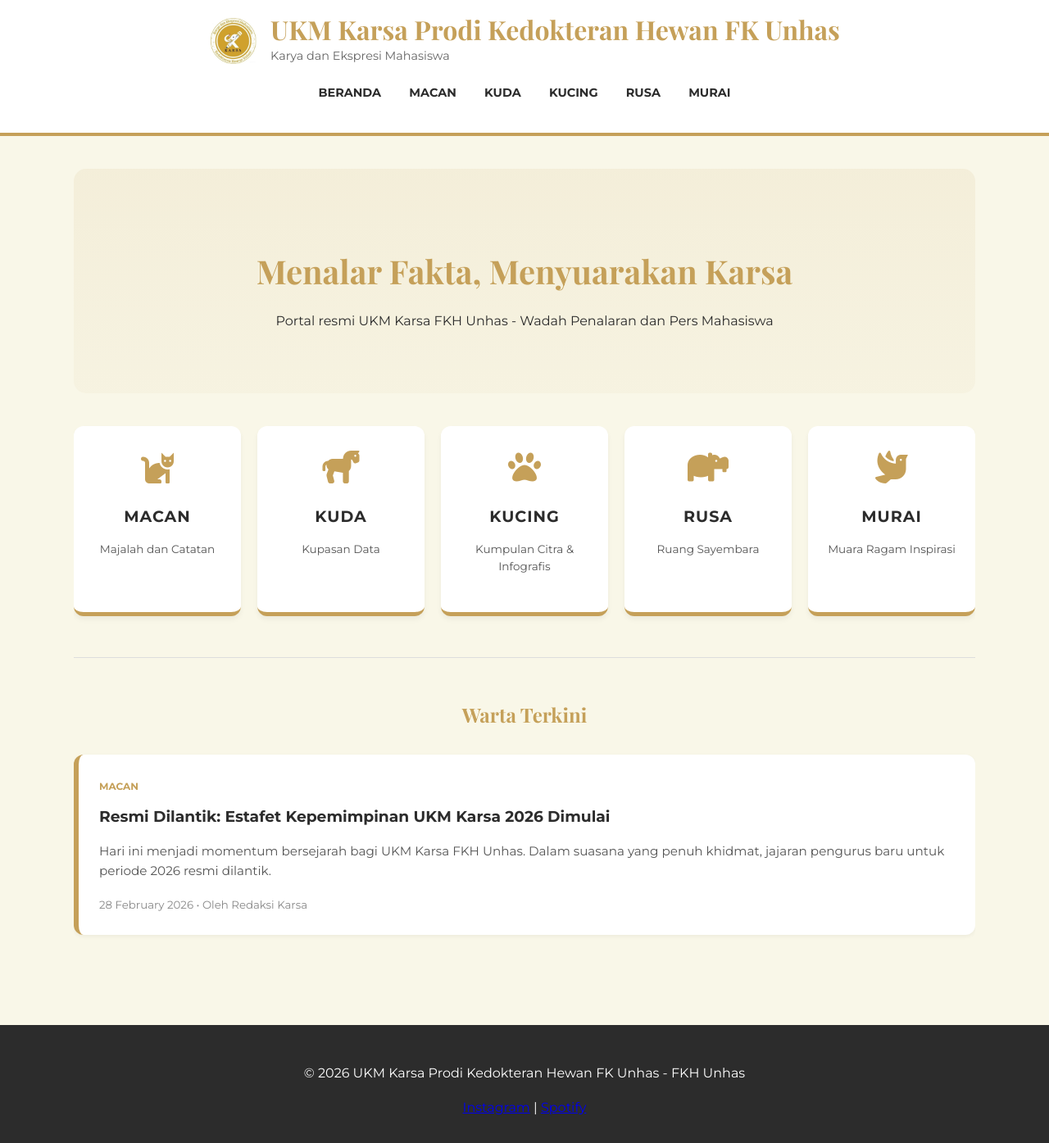
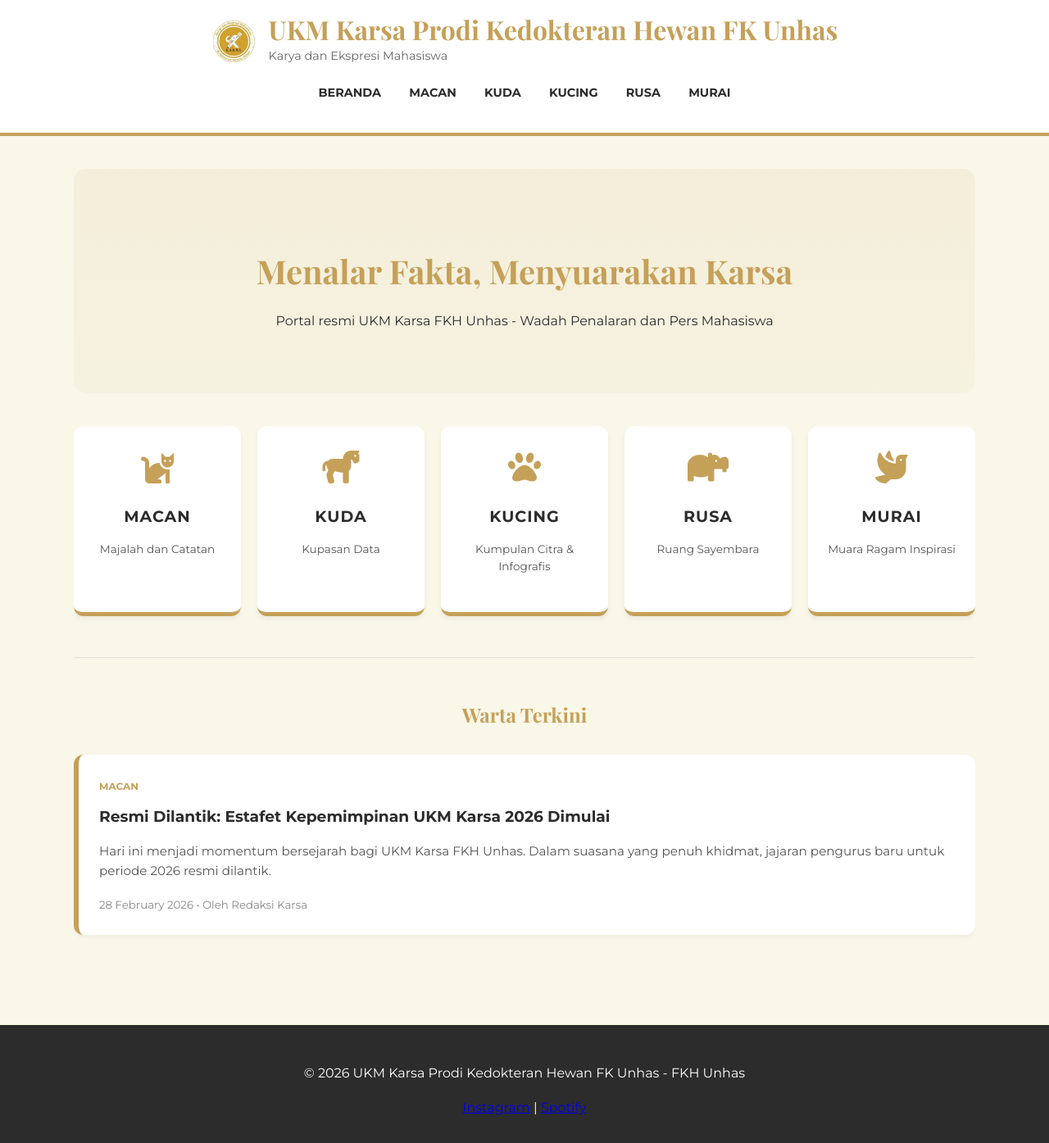
Before and after one commit to rianhs/ukm-karsa, a Jekyll site: the page built from index.html, in a window 1280 px wide. Shown: the whole page at 82% size. Built offline with Jekyll 4.4.1, drawn with Linux system fonts in a browser that asks for light colours.

Commit message:
Adjust logo height in style.css

```diff
--- a/assets/css/style.css
+++ b/assets/css/style.css
@@ -136,7 +136,7 @@ footer {
 
 /* Pengaturan Logo */
 .main-logo {
-    height: 60px; /* Anda bisa menyesuaikan tinggi logo di sini */
+    height: 55px; /* Anda bisa menyesuaikan tinggi logo di sini */
     width: auto;
     transition: transform 0.3s;
 }
@@ -152,7 +152,7 @@ footer {
 /* Responsif untuk HP */
 @media (max-width: 600px) {
     .main-logo {
-        height: 45px;
+        height: 40px;
     }
     header h1 {
         font-size: 1.2rem;
```
